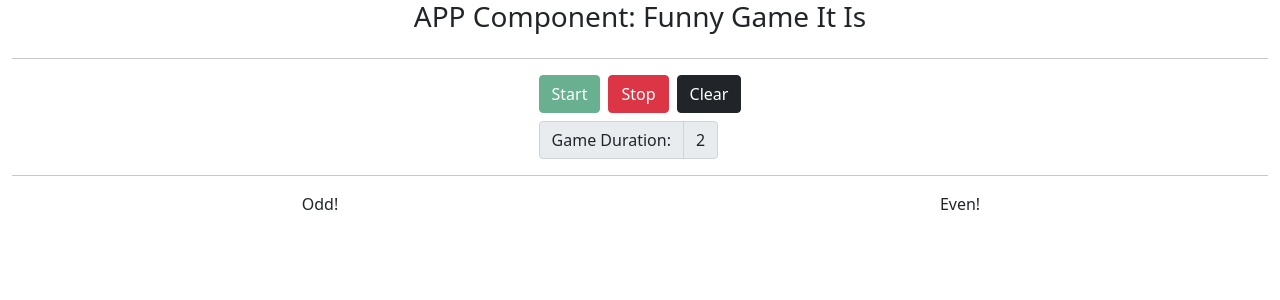
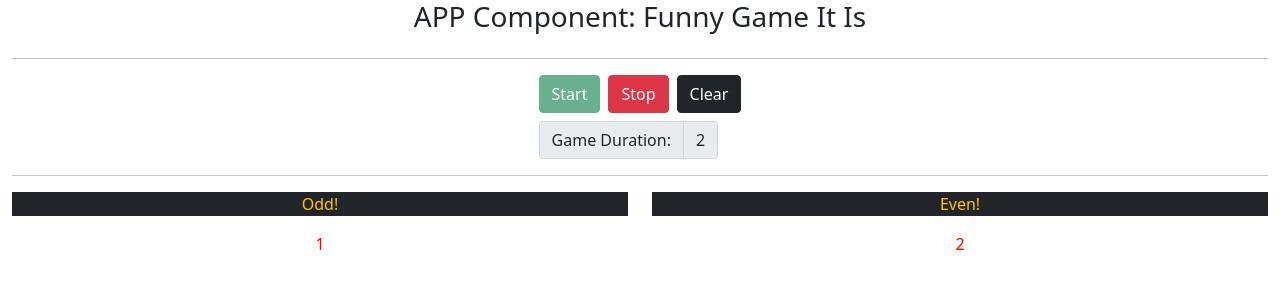
Before and after one commit to S4UR000N/Angular-TypeScript-Learning-Project, an Angular app: page / in a window 1280 px wide. Both pictures are taken after a click on the button "Start". Shown: the top 300 px of the page. Built offline with nearby package versions, Linux system fonts and the light colour scheme.

Commit message:
added some styling and boilerplate for colorGenerator

```diff
--- a/src/app/components/game/game-display/even/even.component.html
+++ b/src/app/components/game/game-display/even/even.component.html
@@ -1 +1,6 @@
-<p>Even!</p>
+<p class="text-warning bg-dark">Even!</p>
+<div *ngFor="let item of even">
+    <span [ngStyle]="{color: 'red'}">
+        {{item}}
+    </span>
+</div>
--- a/src/app/components/game/game-display/even/even.component.ts
+++ b/src/app/components/game/game-display/even/even.component.ts
@@ -6,9 +6,18 @@ import { Component, Input, OnInit } from '@angular/core';
   styleUrls: ['./even.component.css']
 })
 export class EvenComponent implements OnInit {
+  public even: number[] = [];
+
   @Input() set displayEven(input: number) {
-    console.log(input);
+    if(input%2 == 0 && input != 0) {
+      this.even.push(input);
+    }
   }
+
+
   constructor() {}
+
+
+  colorGenerator(value: number) {}
   ngOnInit(): void {}
 }
--- a/src/app/components/game/game-display/odd/odd.component.html
+++ b/src/app/components/game/game-display/odd/odd.component.html
@@ -1 +1,6 @@
-<p>Odd!</p>
+<p class="text-warning bg-dark">Odd!</p>
+<div *ngFor="let item of odd">
+    <span [ngStyle]="{color: 'red'}">
+        {{item}}
+    </span>
+</div>
--- a/src/app/components/game/game-display/odd/odd.component.ts
+++ b/src/app/components/game/game-display/odd/odd.component.ts
@@ -6,9 +6,17 @@ import { Component, Input, OnInit } from '@angular/core';
   styleUrls: ['./odd.component.css']
 })
 export class OddComponent implements OnInit {
+  public odd: number[] = [];
+
   @Input() set displayOdd(input: number) {
-    console.log(input);
-  }
+    if(input%2 != 0) {
+      this.odd.push(input);
+    }  }
+
+
   constructor() {}
+
+
+  colorGenerator(value: number) {}
   ngOnInit(): void {}
 }
```
